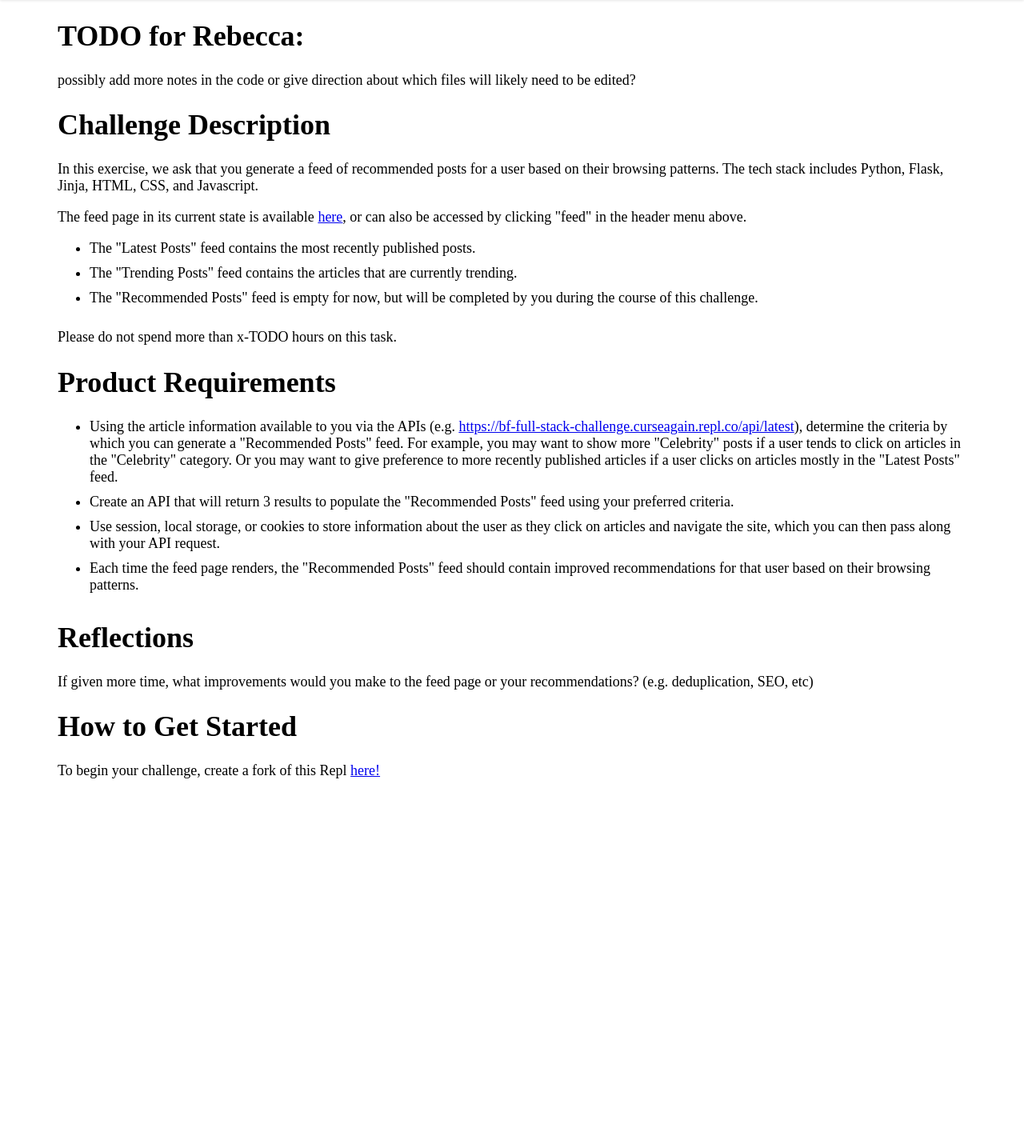
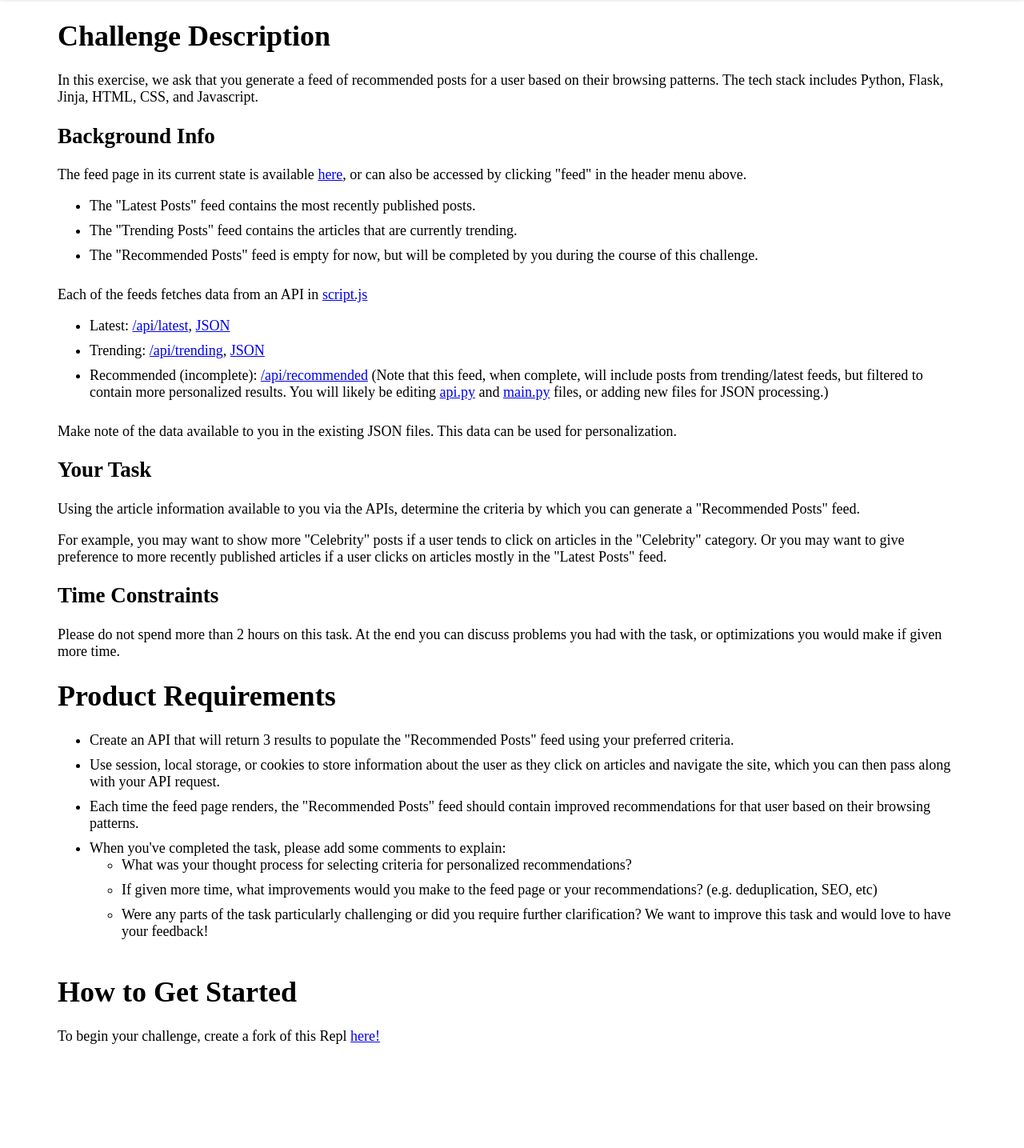
Before and after one commit to devFernandaUribe/Flask_Full-Stack-Challenge, a Flask app: page / in a window 1280 px wide. Shown: the part 64-1499 px from the top of the page at 80% size. Before the commit the page ends 1256 px from the top, so only its background shows below. Run offline with Flask 2, Linux system fonts and the light colour scheme.

Commit message:
Completed challenge descriptioon

```diff
--- a/main.py
+++ b/main.py
@@ -11,11 +11,8 @@ def index():
   return render_template('index.html', header=header)
 
 # Feed page
-@app.route("/feed", defaults={'edition': 'us'}, strict_slashes=False)
-@app.route('/<edition>/feed', strict_slashes=False)
-def feed(edition):
-  if edition not in ['us', 'uk', 'mx']:
-    return '404'
+@app.route("/feed", strict_slashes=False)
+def feed():
   header = render_template('header.html')
   return render_template(
     'feed.html',
--- a/templates/index.html
+++ b/templates/index.html
@@ -13,13 +13,11 @@
   {{ header|safe }}
 
   <div class="content">
-    <h1>TODO for Rebecca:</h1>
-    <p>possibly add more notes in the code or give direction about which files will likely need to be edited?</p>
-
     <h1>Challenge Description</h1>
     <p>
     In this exercise, we ask that you generate a feed of recommended posts for a user based on their browsing patterns. The tech stack includes Python, Flask, Jinja, HTML, CSS, and Javascript.
     </p>
+    <h2>Background Info</h2>
     <p>
       The feed page in its current state is available <a href="https://bf-full-stack-challenge.curseagain.repl.co/feed">here</a>, or can also be accessed by clicking "feed" in the header menu above.
     </p>
@@ -28,17 +26,38 @@
       <li>The "Trending Posts" feed contains the articles that are currently trending.</li>
       <li>The "Recommended Posts" feed is empty for now, but will be completed by you during the course of this challenge.</li>
     </ul>
-    <p>Please do not spend more than x-TODO hours on this task.</p>
+    <p>
+      Each of the feeds fetches data from an API in <a href="https://replit.com/@curseagain/BF-Full-Stack-Challenge#static/js/script.js" target="_blank">script.js</a>
+    </p>
+    <ul>
+      <li>Latest: <a href="https://7568debc-f5f5-4211-b13a-95126b23b697.id.repl.co/api/latest">/api/latest</a>, <a href="https://replit.com/@curseagain/BF-Full-Stack-Challenge#static/json/latest.json" target="_blank">JSON</a></li>
+      <li>Trending: <a href="https://7568debc-f5f5-4211-b13a-95126b23b697.id.repl.co/api/trending">/api/trending</a>, <a href="https://replit.com/@curseagain/BF-Full-Stack-Challenge#static/json/trending.json" target="_blank">JSON</a></li>
+      <li>Recommended (incomplete): <a href="https://7568debc-f5f5-4211-b13a-95126b23b697.id.repl.co/api/recommended">/api/recommended</a> (Note that this feed, when complete, will include posts from trending/latest feeds, but filtered to contain more personalized results. You will likely be editing <a href="https://replit.com/@curseagain/BF-Full-Stack-Challenge#app/api.py" target="_blank">api.py</a> and <a href="https://replit.com/@curseagain/BF-Full-Stack-Challenge#main.py" target="_blank">main.py</a> files, or adding new files for JSON processing.)</li>
+    </ul>
+    <p>Make note of the data available to you in the existing JSON files.  This data can be used for personalization.</p>
+    <h2>Your Task</h2>
+    <p>
+      Using the article information available to you via the APIs, determine the criteria by which you can generate a "Recommended Posts" feed.
+    </p>
+    <p>
+      For example, you may want to show more "Celebrity" posts if a user tends to click on articles in the "Celebrity" category. Or you may want to give preference to more recently published articles if a user clicks on articles mostly in the "Latest Posts" feed.
+    </p>
+    <h2>Time Constraints</h2>
+    <p>Please do not spend more than 2 hours on this task. At the end you can discuss problems you had with the task, or optimizations you would make if given more time.</p>
     <h1>Product Requirements</h1>
     <ul>
-      <li>Using the article information available to you via the APIs (e.g. <a href="https://bf-full-stack-challenge.curseagain.repl.co/api/latest">https://bf-full-stack-challenge.curseagain.repl.co/api/latest</a>), determine the criteria by which you can generate a "Recommended Posts" feed.  For example, you may want to show more "Celebrity" posts if a user tends to click on articles in the "Celebrity" category.
- Or you may want to give preference to more recently published articles if a user clicks on articles mostly in the "Latest Posts" feed.</li>
       <li>Create an API that will return 3 results to populate the "Recommended Posts" feed using your preferred criteria.</li>
       <li>Use session, local storage, or cookies to store information about the user as they click on articles and navigate the site, which you can then pass along with your API request.</li>
       <li>Each time the feed page renders, the "Recommended Posts" feed should contain improved recommendations for that user based on their browsing patterns.</li>
+      <li>
+        When you've completed the task, please add some comments to explain:
+        <ul>
+          <li>What was your thought process for selecting criteria for personalized recommendations?</li>
+          <li>If given more time, what improvements would you make to the feed page or your recommendations?  (e.g. deduplication, SEO, etc)</li>
+          <li>Were any parts of the task particularly challenging or did you require further clarification? We want to improve this task and would love to have your feedback!</li>
+        </ul>
+      </li>
     </ul>
-    <h1>Reflections</h1>
-    <p>If given more time, what improvements would you make to the feed page or your recommendations?  (e.g. deduplication, SEO, etc)</p>
     <h1>How to Get Started</h1>
     <p>To begin your challenge, create a fork of this Repl <a href="https://replit.com/@curseagain/BF-Full-Stack-Challenge">here!</a></p>
   </div>
```
